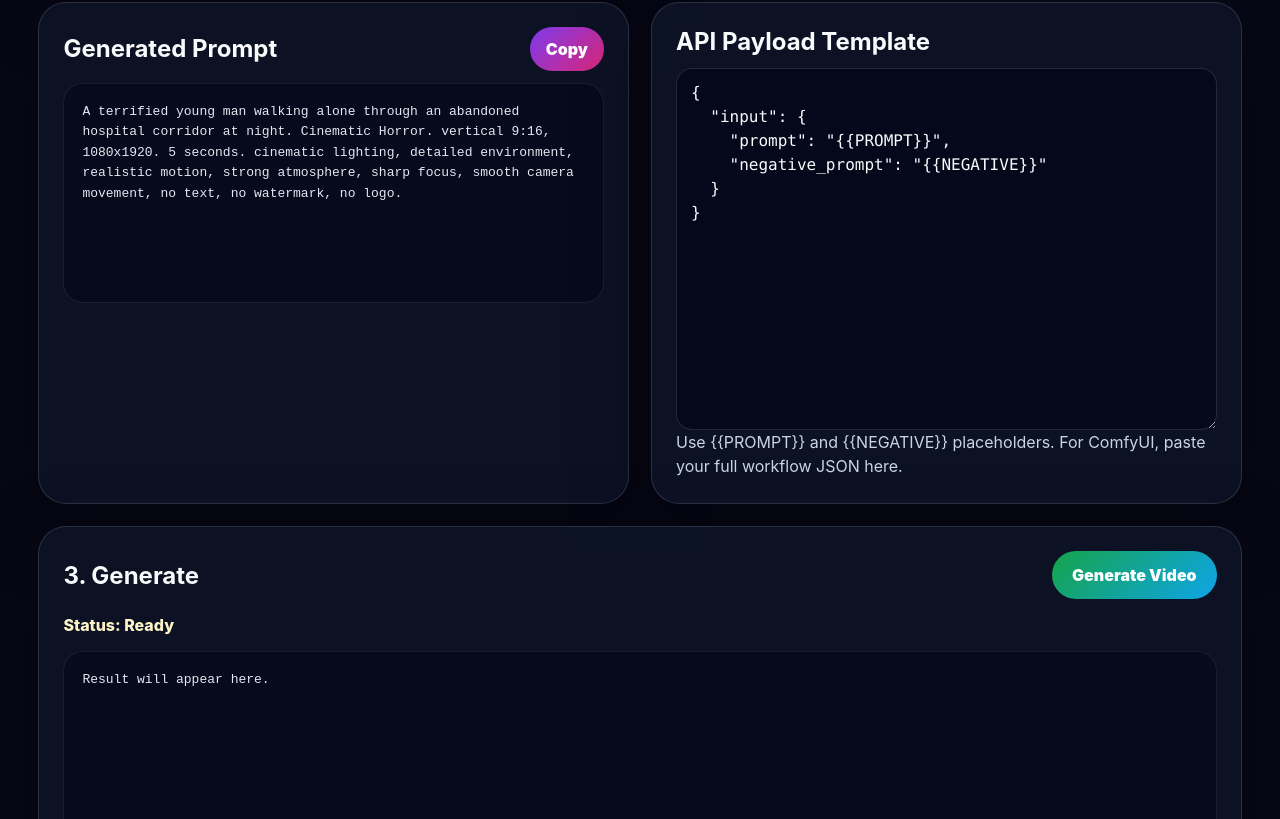
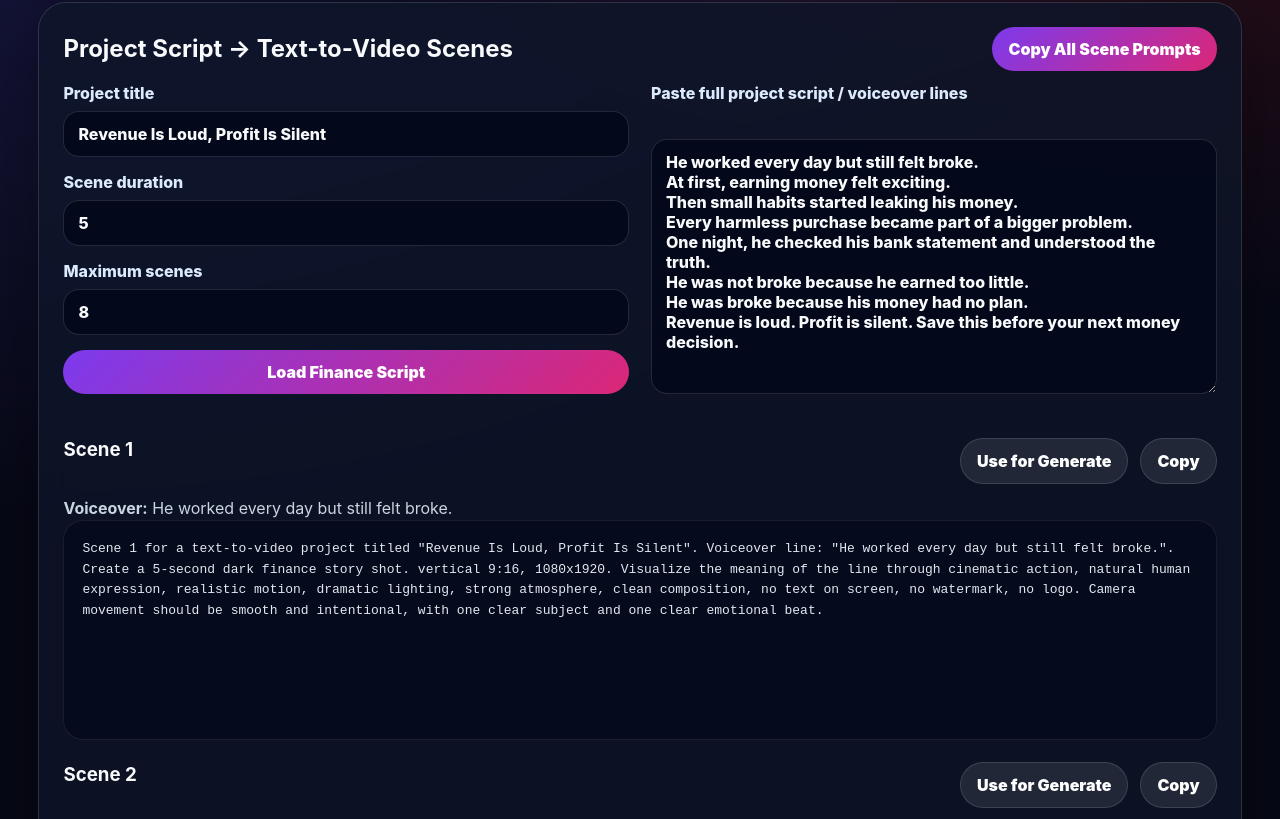
Before and after one commit to tousif001/ai-video-generator, a React (Vite) app: page / in a window 1280 px wide. Shown: the part 1181-2000 px from the top of the page. Built offline with nearby package versions, Linux system fonts and the light colour scheme.

Commit message:
Add project script to text-to-video scene generator

```diff
--- a/src/App.jsx
+++ b/src/App.jsx
@@ -6,6 +6,15 @@ const STYLES = ['Cinematic Horror', 'Dark Finance Story', 'Anime Horror', 'Reali
 const ASPECTS = ['9:16 YouTube Shorts', '16:9 YouTube', '1:1 Social'];
 const PROXY_URLS = ['http://127.0.0.1:8787/api/generate', 'http://localhost:8787/api/generate'];
 
+const FINANCE_SCRIPT = `He worked every day but still felt broke.
+At first, earning money felt exciting.
+Then small habits started leaking his money.
+Every harmless purchase became part of a bigger problem.
+One night, he checked his bank statement and understood the truth.
+He was not broke because he earned too little.
+He was broke because his money had no plan.
+Revenue is loud. Profit is silent. Save this before your next money decision.`;
+
 function getPrompt(style, subject, aspect, duration) {
   const ratio = aspect.startsWith('9:16') ? 'vertical 9:16, 1080x1920' : aspect.startsWith('16:9') ? 'wide 16:9, 1920x1080' : 'square 1:1, 1080x1080';
   return `${subject}. ${style}. ${ratio}. ${duration} seconds. cinematic lighting, detailed environment, realistic motion, strong atmosphere, sharp focus, smooth camera movement, no text, no watermark, no logo.`;
@@ -13,6 +22,28 @@ function getPrompt(style, subject, aspect, duration) {
 
 function pretty(data) {
   return JSON.stringify(data, null, 2);
+}
+
+function splitScriptIntoScenes(script, maxScenes = 8) {
+  const lines = script
+    .split('\n')
+    .map((line) => line.trim())
+    .filter(Boolean);
+
+  if (lines.length === 0) return [];
+  if (lines.length <= maxScenes) return lines;
+
+  const scenes = [];
+  const chunkSize = Math.ceil(lines.length / maxScenes);
+  for (let i = 0; i < lines.length; i += chunkSize) {
+    scenes.push(lines.slice(i, i + chunkSize).join(' '));
+  }
+  return scenes.slice(0, maxScenes);
+}
+
+function makeScenePrompt({ line, index, projectTitle, style, aspect, sceneDuration }) {
+  const ratio = aspect.startsWith('9:16') ? 'vertical 9:16, 1080x1920' : aspect.startsWith('16:9') ? 'wide 16:9, 1920x1080' : 'square 1:1, 1080x1080';
+  return `Scene ${index + 1} for a text-to-video project titled "${projectTitle}". Voiceover line: "${line}". Create a ${sceneDuration}-second ${style.toLowerCase()} shot. ${ratio}. Visualize the meaning of the line through cinematic action, natural human expression, realistic motion, dramatic lighting, strong atmosphere, clean composition, no text on screen, no watermark, no logo. Camera movement should be smooth and intentional, with one clear subject and one clear emotional beat.`;
 }
 
 async function postToProxy(body) {
@@ -36,26 +67,37 @@ async function postToProxy(body) {
 export default function App() {
   const [tab, setTab] = useState('video');
   const [provider, setProvider] = useState('replicate-video');
-  const [style, setStyle] = useState('Cinematic Horror');
+  const [style, setStyle] = useState('Dark Finance Story');
   const [aspect, setAspect] = useState('9:16 YouTube Shorts');
   const [duration, setDuration] = useState('5');
-  const [subject, setSubject] = useState('A terrified young man walking alone through an abandoned hospital corridor at night');
+  const [subject, setSubject] = useState('A tired young man checking his bank balance at night, unpaid bills on the table, emotional finance story mood');
   const [negative, setNegative] = useState('low quality, blurry, distorted face, extra limbs, bad anatomy, text, watermark, logo, bad motion');
   const [apiKey, setApiKey] = useState(localStorage.getItem('ai_video_api_key') || '');
-  const [modelId, setModelId] = useState(localStorage.getItem('ai_video_model_id') || 'kwaivgi/kling-v1.6-standard');
+  const [modelId, setModelId] = useState(localStorage.getItem('ai_video_model_id') || 'minimax/video-01');
   const [comfyUrl, setComfyUrl] = useState(localStorage.getItem('comfy_url') || 'http://127.0.0.1:8188');
   const [customPayload, setCustomPayload] = useState('{\n  "input": {\n    "prompt": "{{PROMPT}}",\n    "negative_prompt": "{{NEGATIVE}}"\n  }\n}');
   const [status, setStatus] = useState('Ready');
   const [result, setResult] = useState('');
+  const [projectTitle, setProjectTitle] = useState('Revenue Is Loud, Profit Is Silent');
+  const [projectScript, setProjectScript] = useState(FINANCE_SCRIPT);
+  const [sceneDuration, setSceneDuration] = useState('5');
+  const [maxScenes, setMaxScenes] = useState('8');
 
   const prompt = useMemo(() => getPrompt(style, subject, aspect, duration), [style, subject, aspect, duration]);
   const examples = tab === 'video' ? VIDEO_MODELS : IMAGE_MODELS;
+
+  const projectScenes = useMemo(() => {
+    return splitScriptIntoScenes(projectScript, Number(maxScenes) || 8).map((line, index) => ({
+      line,
+      prompt: makeScenePrompt({ line, index, projectTitle, style, aspect, sceneDuration })
+    }));
+  }, [projectScript, maxScenes, projectTitle, style, aspect, sceneDuration]);
 
   function changeTab(nextTab) {
     setTab(nextTab);
     if (nextTab === 'video') {
       setProvider('replicate-video');
-      setModelId('kwaivgi/kling-v1.6-standard');
+      setModelId('minimax/video-01');
     } else {
       setProvider('stability-image');
       setModelId('');
@@ -69,9 +111,27 @@ export default function App() {
     setStatus('Settings saved locally in this browser.');
   }
 
+  async function copyText(text, message = 'Copied.') {
+    await navigator.clipboard.writeText(text);
+    setStatus(message);
+  }
+
   async function copyPrompt() {
-    await navigator.clipboard.writeText(prompt);
-    setStatus('Prompt copied.');
+    await copyText(prompt, 'Prompt copied.');
+  }
+
+  function useScenePrompt(scenePrompt) {
+    setTab('video');
+    setSubject(scenePrompt);
+    setDuration(sceneDuration);
+    setProvider('replicate-video');
+    setStatus('Scene prompt loaded into generator. Click Generate Video when ready.');
+    window.scrollTo({ top: 0, behavior: 'smooth' });
+  }
+
+  async function copyAllScenes() {
+    const text = projectScenes.map((scene, index) => `SCENE ${index + 1}\nVOICEOVER: ${scene.line}\nPROMPT: ${scene.prompt}`).join('\n\n');
+    await copyText(text, 'All scene prompts copied.');
   }
 
   function buildPayload() {
@@ -114,8 +174,8 @@ export default function App() {
       <section className="hero">
         <div>
           <p className="eyebrow">FAST AI IMAGE + VIDEO PANEL</p>
-          <h1>Generate images and videos with APIs or local ComfyUI</h1>
-          <p className="subtitle">Keep two CMD windows open: one for <b>npm run server</b> and one for <b>npm run dev</b>. The website sends generation requests to the local proxy on port 8787.</p>
+          <h1>Generate text-to-video projects with scripts, scenes, and APIs</h1>
+          <p className="subtitle">Paste a project script, convert it into scene prompts, then generate each 5-second clip through Replicate, Hugging Face, Stability, or local ComfyUI.</p>
           <div className="tabs">
             <button className={tab === 'video' ? 'active' : ''} onClick={() => changeTab('video')}>Video</button>
             <button className={tab === 'image' ? 'active' : ''} onClick={() => changeTab('image')}>Image</button>
@@ -173,7 +233,7 @@ export default function App() {
               )}
               {provider === 'replicate-image' && (
                 <div className="exampleBox">
-                  <p className="note"><b>Important:</b> I removed unverified image examples. Replicate returns 404 if the slug is even slightly wrong. Open the model page on Replicate and copy the exact owner/model-name from the URL.</p>
+                  <p className="note"><b>Important:</b> Replicate returns 404 if the slug is wrong. Open the model page on Replicate and copy the exact owner/model-name from the URL.</p>
                 </div>
               )}
               {provider === 'stability-image' && (
@@ -201,6 +261,46 @@ export default function App() {
         </div>
       </section>
 
+      <section className="panel workflow">
+        <div className="topRow">
+          <h2>Project Script → Text-to-Video Scenes</h2>
+          <button onClick={copyAllScenes}>Copy All Scene Prompts</button>
+        </div>
+        <div className="grid">
+          <div className="controls">
+            <label>Project title
+              <input value={projectTitle} onChange={(e) => setProjectTitle(e.target.value)} />
+            </label>
+            <label>Scene duration
+              <input value={sceneDuration} onChange={(e) => setSceneDuration(e.target.value)} />
+            </label>
+            <label>Maximum scenes
+              <input value={maxScenes} onChange={(e) => setMaxScenes(e.target.value)} />
+            </label>
+            <button onClick={() => { setProjectScript(FINANCE_SCRIPT); setStyle('Dark Finance Story'); setAspect('9:16 YouTube Shorts'); }}>Load Finance Script</button>
+          </div>
+          <label>Paste full project script / voiceover lines
+            <textarea rows="10" value={projectScript} onChange={(e) => setProjectScript(e.target.value)} />
+          </label>
+        </div>
+
+        <div className="sceneList">
+          {projectScenes.map((scene, index) => (
+            <div className="sceneCard" key={`${scene.line}-${index}`}>
+              <div className="topRow">
+                <h3>Scene {index + 1}</h3>
+                <div className="tabs">
+                  <button onClick={() => useScenePrompt(scene.prompt)}>Use for Generate</button>
+                  <button onClick={() => copyText(scene.prompt, `Scene ${index + 1} prompt copied.`)}>Copy</button>
+                </div>
+              </div>
+              <p className="note"><b>Voiceover:</b> {scene.line}</p>
+              <pre>{scene.prompt}</pre>
+            </div>
+          ))}
+        </div>
+      </section>
+
       <section className="grid wideGrid">
         <div className="panel output">
           <div className="topRow">
@@ -225,7 +325,7 @@ export default function App() {
           <button className="generate" onClick={generate}>Generate {tab === 'video' ? 'Video' : 'Image'}</button>
         </div>
         <p className="status">Status: {status}</p>
-        <pre>{result || 'Result will appear here.'}</pre>
+        <pre>{result || 'Result will appear here. For a full project, generate one scene at a time and combine the clips in CapCut.'}</pre>
       </section>
     </main>
   );
```
